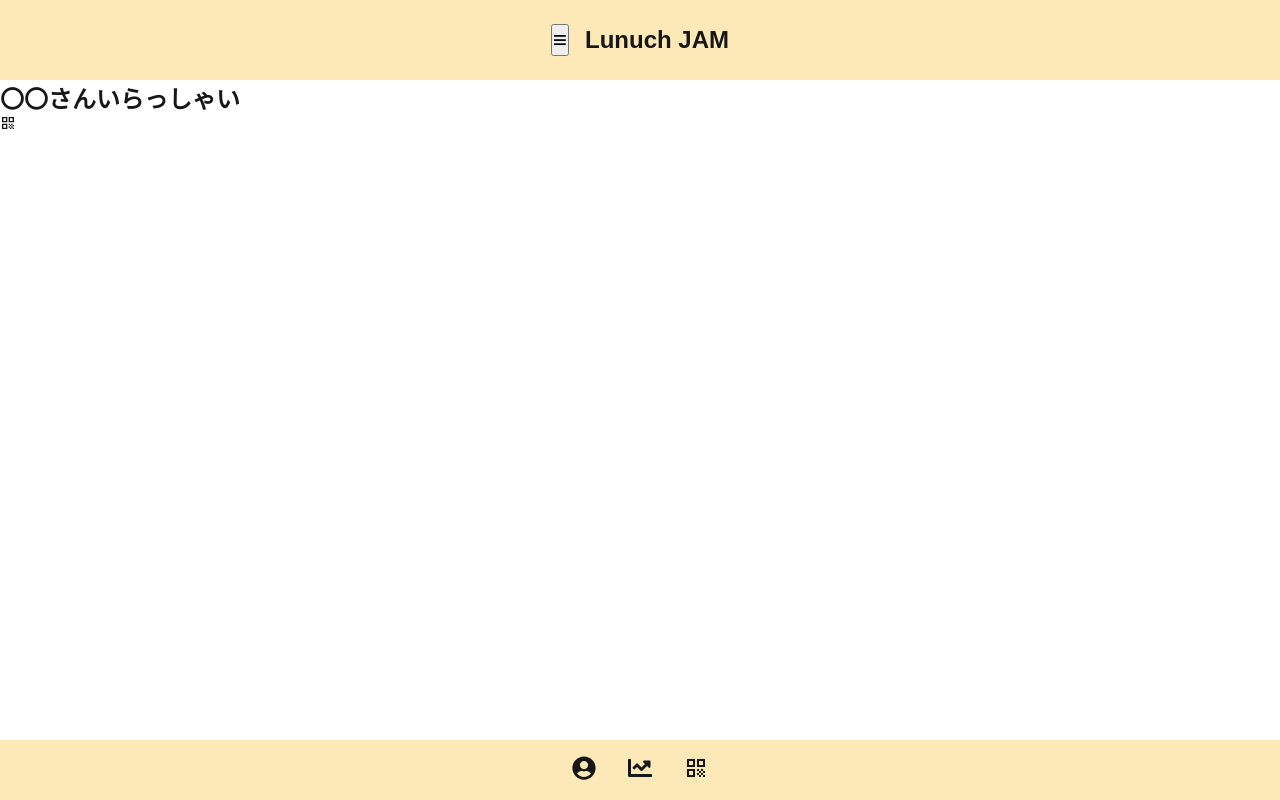
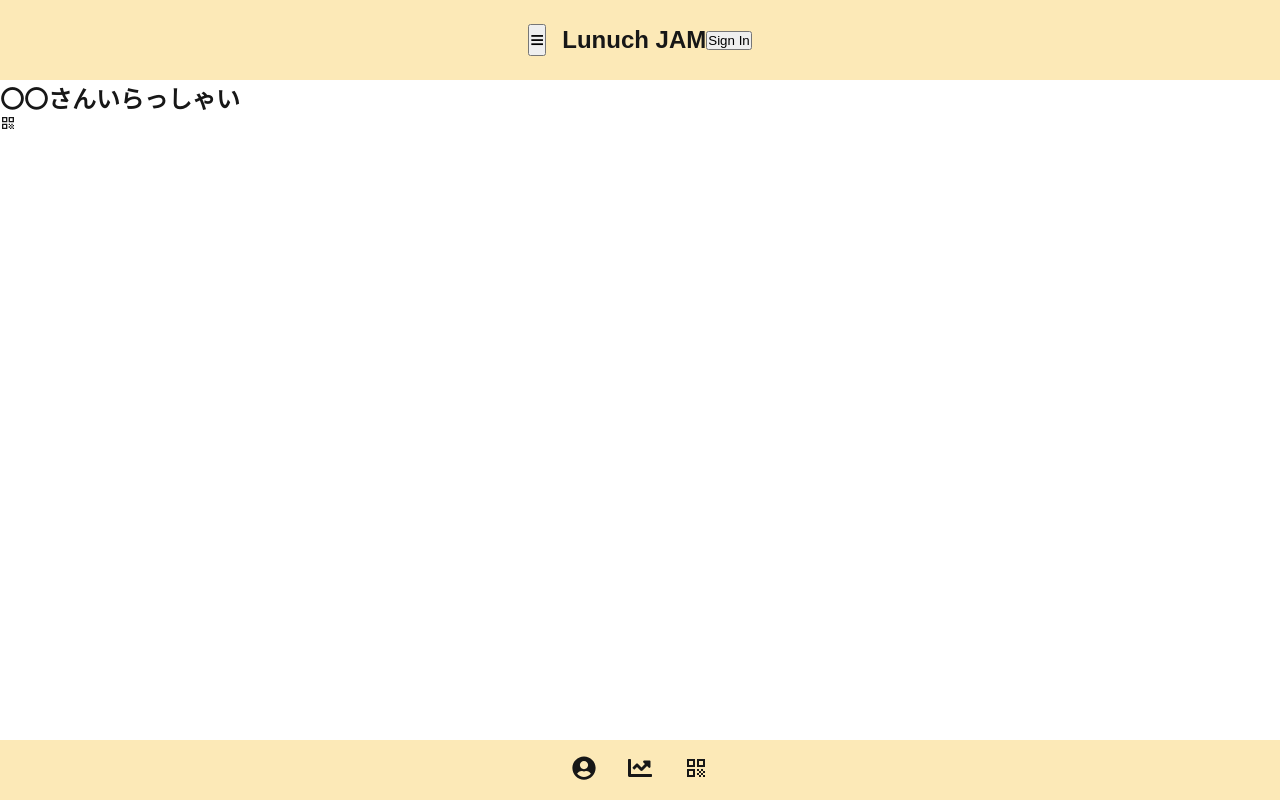
Before and after one commit to Riochin/LunchJAM, a Next.js app in the folder frontend/: page / in a window 1280 px wide. Built offline with nearby package versions, Linux system fonts and the light colour scheme; no server answers.

Commit message:
Add: login page & component

```diff
--- /dev/null
+++ b/frontend/components/AuthButton.tsx
@@ -0,0 +1,24 @@
+"use client";
+
+import { useState, useEffect } from "react";
+import { getAuth, onAuthStateChanged, User } from "firebase/auth";
+import { login, logout } from "@/app/login/auth";
+
+export default function AuthButton() {
+  const [user, setUser] = useState<User | null>(null); // 型を User | null に修正
+
+  useEffect(() => {
+    const auth = getAuth();
+    const unsubscribe = onAuthStateChanged(auth, (user) => {
+      setUser(user); // ここで明示的に user をセット
+    });
+
+    return () => unsubscribe();
+  }, []);
+
+  return (
+    <button onClick={user ? logout : login}>
+      {user ? "Sign Out" : "Sign In"}
+    </button>
+  );
+}
--- a/frontend/components/Header.tsx
+++ b/frontend/components/Header.tsx
@@ -1,5 +1,6 @@
 import React from 'react';
 import styles from './Header.module.css'; // 追加
+import AuthButton from './AuthButton'; // 追加
 
 const Header: React.FC = () => {
   return (
@@ -7,6 +8,7 @@ const Header: React.FC = () => {
       <div className={styles.container}>
         <button className={styles.menuButton}>&#8801;</button>
         <h1 className={styles.title}>Lunuch JAM</h1>
+        <AuthButton />
       </div>
     </header>
   );
--- a/frontend/package.json
+++ b/frontend/package.json
@@ -11,6 +11,7 @@
   "dependencies": {
     "@chakra-ui/react": "^3.13.0",
     "@emotion/react": "^11.14.0",
+    "firebase": "^11.4.0",
     "next": "15.2.2",
     "react": "^19.0.0",
     "react-dom": "^19.0.0",
--- /dev/null
+++ b/frontend/src/app/firebase.ts
@@ -0,0 +1,13 @@
+import { initializeApp } from "firebase/app";
+
+const firebaseConfig = {
+  apiKey: process.env.NEXT_PUBLIC_FIREBASE_API_KEY,
+  authDomain: process.env.NEXT_PUBLIC_FIREBASE_AUTH_DOMAIN,
+  projectId: process.env.NEXT_PUBLIC_FIREBASE_PROJECT_ID,
+  storageBucket: process.env.NEXT_PUBLIC_FIREBASE_STORAGE_BUCKET,
+  messagingSenderId: process.env.NEXT_PUBLIC_FIREBASE_MESSAGING_SENDER_ID,
+  appId: process.env.NEXT_PUBLIC_FIREBASE_APP_ID,
+};
+
+const app = initializeApp(firebaseConfig);
+export default app;
--- /dev/null
+++ b/frontend/src/app/login/auth.ts
@@ -0,0 +1,23 @@
+import {
+  getAuth,
+  signInWithPopup,
+  GoogleAuthProvider,
+  signOut,
+} from "firebase/auth";
+import app from "../firebase";
+
+const auth = getAuth(app);
+const provider = new GoogleAuthProvider();
+
+export const login = async () => {
+  const result = await signInWithPopup(auth, provider);
+  return result.user;
+};
+
+export const logout = async () => {
+  await signOut(auth);
+};
+
+export const getCurrentUser = () => {
+  return auth.currentUser;
+};
```
Also changed, not shown: frontend/src/app/login/page.tsx (+10 -0 lines), frontend/src/app/login/user.ts (added), 1 other file (tests, documents, lock files or other folders).
